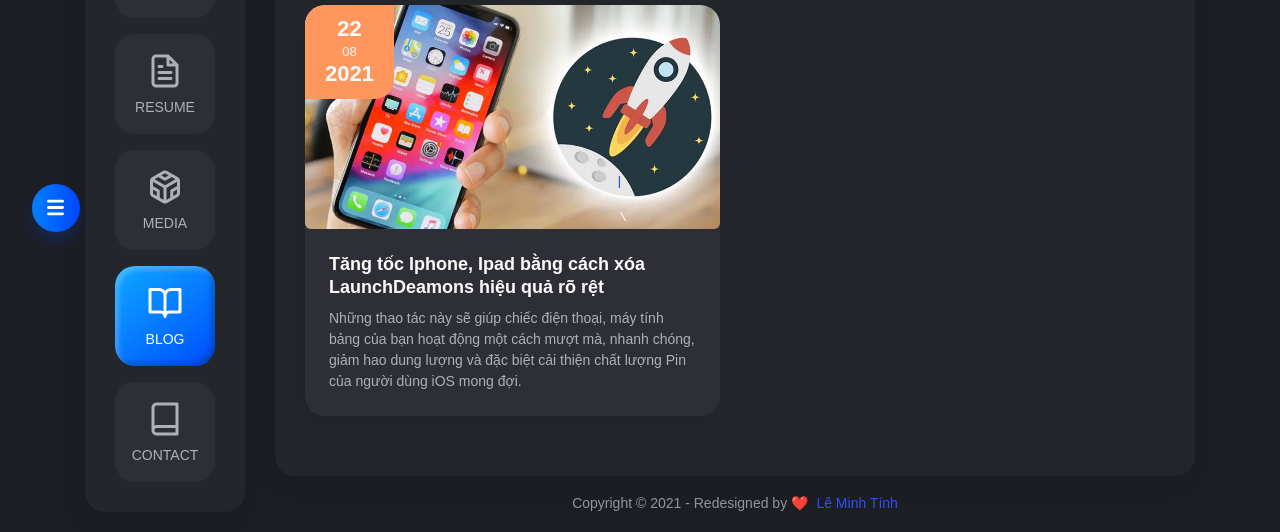
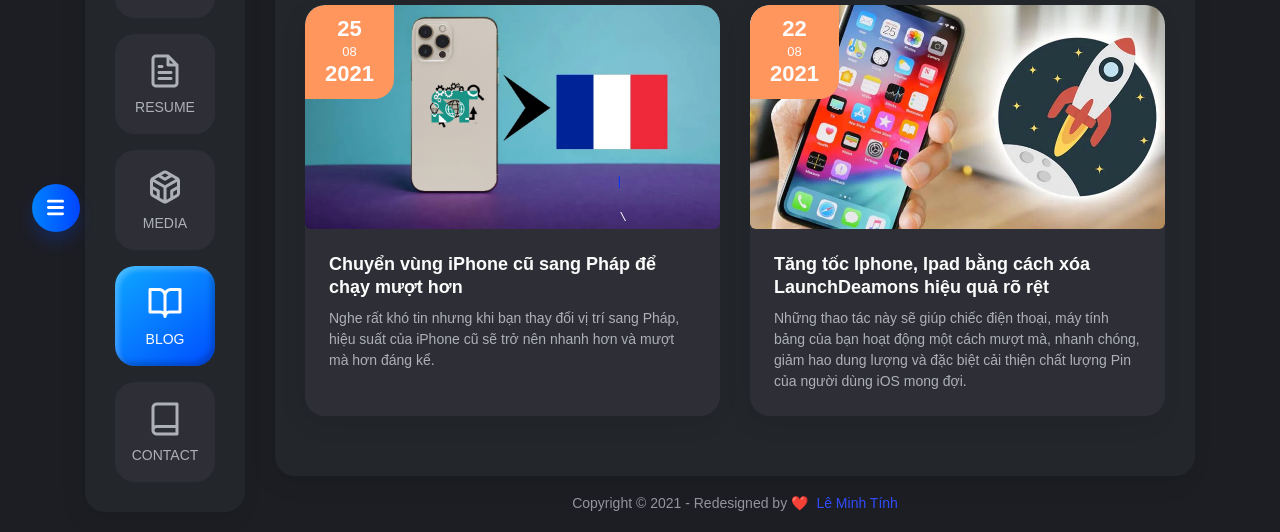
Before and after one commit to StarTinhs/StarTinhs.github.io, a plain HTML site: page blog.html in a window 1280 px wide. Shown: the part 536-1068 px from the top of the page. Drawn offline with nearby package versions, Linux system fonts and the light colour scheme; files whose address does not match are found by name.

Commit message:
Update blog.html

```diff
--- a/blog.html
+++ b/blog.html
@@ -114,6 +114,18 @@
 
 <article class="news-item box">
 <div class="news-item__image-wrap overlay overlay--45">
+<div class="news-item__date">25<span>08</span>2021</span></div>
+<a class="news-item__link" href="status1.html"></a>
+<img class="cover lazyload" src="assets/img/status1/1.jpg" alt="" />
+</div>
+<div class="news-item__caption">
+<h2 class="title title--h4">Chuyển vùng iPhone cũ sang Pháp để chạy mượt hơn</h2>
+<p>Nghe rất khó tin nhưng khi bạn thay đổi vị trí sang Pháp, hiệu suất của iPhone cũ sẽ trở nên nhanh hơn và mượt mà hơn đáng kể.</p>
+</div>
+</article>
+
+<article class="news-item box">
+<div class="news-item__image-wrap overlay overlay--45">
 <div class="news-item__date">22<span>08</span>2021</span></div>
 <a class="news-item__link" href="https://startinhstips.blogspot.com/2021/06/kinh-nghiem-tang-toc-giam-hao-pin-free.html"></a>
 <img class="cover lazyload" src="assets/img/thu-thuat-tang-toc-iphone-3.jpg" alt="" />
```
